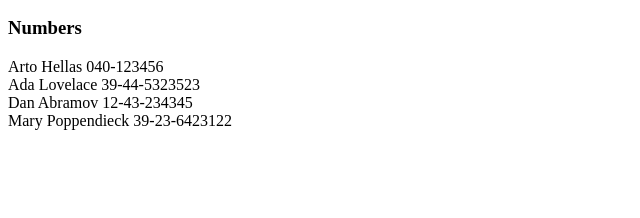
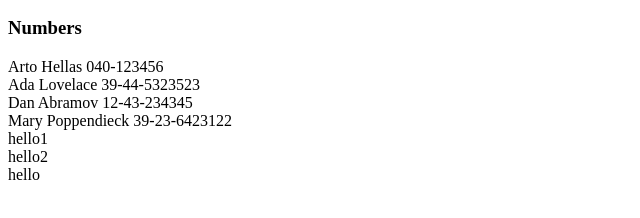
Before and after one commit to kristinakatriel/fullstack-open-university-of-helsinki, a React (Vite) app in the folder part2/phonebook/: page / in a window 1280 px wide. Shown: the part 212-430 px from the top of the page, without its empty margins (0-640 px from the left). Built offline with nearby package versions, Linux system fonts and the light colour scheme; data requests are answered from the project's data file.

Commit message:
2.13 and 2.13 done, numbers are now saved to backend, code that handles backend communication is in persons.js

```diff
--- a/part2/phonebook/db.json
+++ b/part2/phonebook/db.json
@@ -1,5 +1,5 @@
 {
-  "persons":[
+  "persons": [
     {
       "name": "Arto Hellas",
       "number": "040-123456",
@@ -19,6 +19,21 @@
       "name": "Mary Poppendieck",
       "number": "39-23-6423122",
       "id": "4"
+    },
+    {
+      "id": "6",
+      "name": "hello1",
+      "number": ""
+    },
+    {
+      "id": "7",
+      "name": "hello2",
+      "number": ""
+    },
+    {
+      "id": "8",
+      "name": "hello",
+      "number": ""
     }
   ]
 }
--- a/part2/phonebook/package.json
+++ b/part2/phonebook/package.json
@@ -10,6 +10,7 @@
     "preview": "vite preview"
   },
   "dependencies": {
+    "axios": "^1.8.4",
     "react": "^19.0.0",
     "react-dom": "^19.0.0"
   },
--- a/part2/phonebook/src/App.jsx
+++ b/part2/phonebook/src/App.jsx
@@ -1,49 +1,57 @@
 import Filter from './components/Filter'
 import PersonForm from './components/PersonForm'
 import Persons from './components/Persons'
-import { useState } from 'react'
+import { useState, useEffect } from 'react'
+import personService from './services/persons'
 
 const App = () => {
-  const [persons, setPersons] = useState([
-    { name: 'Arto Hellas', number: '040-123456', id: 1 },
-    { name: 'Ada Lovelace', number: '39-44-5323523', id: 2 },
-    { name: 'Dan Abramov', number: '12-43-234345', id: 3 },
-    { name: 'Mary Poppendieck', number: '39-23-6423122', id: 4 }
-  ])
+  const [persons, setPersons] = useState([])
   const [filter, setFilter] = useState('')
-  const [filteredPersons, setFilteredPersons] = useState(persons)
   const [newName, setNewName] = useState('')
   const [newNumber, setNewNumber] = useState('')
+
+  const personsToShow = filter === ''
+  ? persons
+  : persons.filter(person =>
+      (person.name?.toLowerCase() ?? '').includes(filter.toLowerCase()) ||
+      (person.number?.toLowerCase() ?? '').includes(filter.toLowerCase())
+    );
+
+
+  useEffect(() => {
+    personService
+      .getAll()
+      .then(initialNames => {
+        setPersons(initialNames)
+      })
+  }, [])
 
   const addName = (event) => {
     event.preventDefault()
     const nameObject = {
       name: newName,
-      number: newNumber
+      number: newNumber,
+      id: String(persons.length + 1),
     }
 
     const found = persons.some(persons => persons.name === newName);
     if (found) {
       alert(`${newName} is already added to phonebook`)
     } else {
-      setPersons(persons.concat(nameObject))
-      setFilteredPersons(persons.concat(nameObject))
-      setFilter('')
-      setNewName('')
-      setNewNumber('')
+      personService
+      .create(nameObject)
+      .then(returnedNote => {
+        setPersons(persons.concat(returnedNote))
+        setFilter('')
+        setNewName('')
+        setNewNumber('')
+      })
+
     }
   }
   const handleFilterChange = (event) => {
     console.log(event.target.value)
-    const term = event.target.value;
-    setFilter(term);
-    console.log(persons)
-    console.log(term)
-    const filteredItems = persons.filter(persons =>
-      persons.name.toLowerCase().includes(term.toLowerCase()) ||
-      persons.number.toLowerCase().includes(term.toLowerCase())
-    );
-    setFilteredPersons(filteredItems);
+    setFilter(event.target.value);
   }
   const handleNameChange = (event) => {
     console.log(event.target.value)
@@ -67,8 +75,8 @@ const App = () => {
         handleNumberChange={handleNumberChange}
       />
       <h3>Numbers</h3>
-      <Persons filteredPersons={filteredPersons}/>
-    </div>
+      <Persons filteredPersons={personsToShow} />
+      </div>
   )
 }
 
--- a/part2/phonebook/src/components/Persons.jsx
+++ b/part2/phonebook/src/components/Persons.jsx
@@ -1,9 +1,9 @@
 const Persons = ({ filteredPersons }) => {
   return (
     <div>
-      {filteredPersons.map(persons =>
-        <div key={persons.name}>
-          {persons.name} {persons.number}
+      {filteredPersons.map(person =>
+        <div key={person.id}>
+          {person.name} {person.number}
         </div>
       )}
     </div>
--- /dev/null
+++ b/part2/phonebook/src/services/persons.js
@@ -0,0 +1,24 @@
+import axios from 'axios'
+const baseUrl = 'http://localhost:3001/persons'
+
+const getAll = () => {
+  const request = axios.get(baseUrl)
+  const nonExisting = {
+    id: 10000,
+    content: 'This name is not saved to server',
+    important: true,
+  }
+  return request.then(response => response.data.concat(nonExisting))
+}
+
+const create = newObject => {
+  const request = axios.post(baseUrl, newObject)
+  return request.then(response => response.data)
+}
+
+const update = (id, newObject) => {
+  const request = axios.put(`${baseUrl}/${id}`, newObject)
+  return request.then(response => response.data)
+}
+
+export default { getAll, create, update }
```
Also changed, not shown: 1 other file (tests, documents, lock files or other folders).
